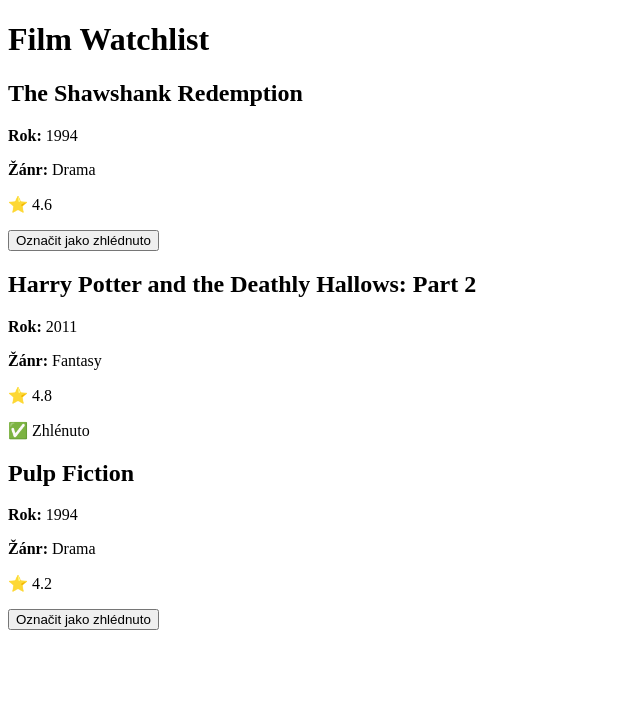
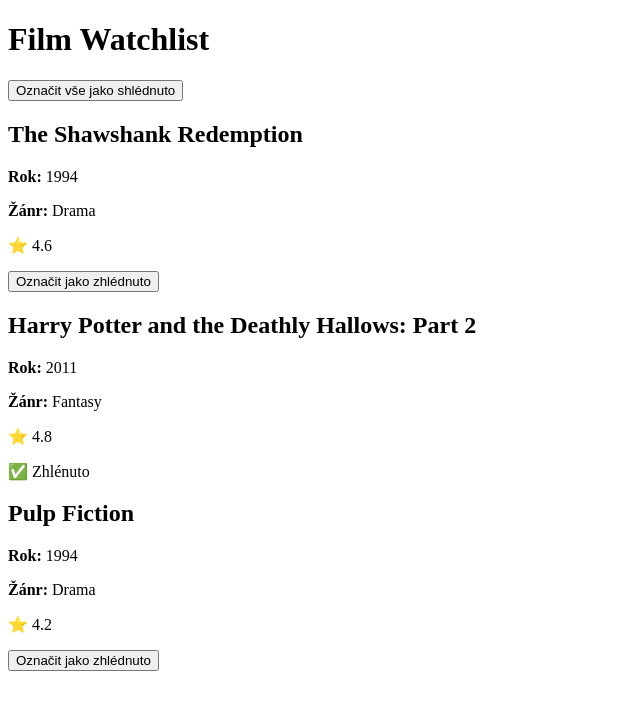
Before and after one commit to pydt00/react-project-pydt00, a React (Vite) app: page / in a window 1280 px wide. Shown: the top 710 px of the page, without its empty margins (0-640 px from the left). Built offline with nearby package versions, Linux system fonts and the light colour scheme.

Commit message:
feat: custom hook, useWatchlist, propojeni s film listem

```diff
--- a/src/components/FilmCard.tsx
+++ b/src/components/FilmCard.tsx
@@ -1,23 +1,23 @@
 import { useState } from 'react';
 import type { Film } from '../types/Film.tsx';
+import { useWatchlist } from '@/hooks/useWatchlist.tsx';
 
 type Props = {
-    film: Film;
+    film: Film,
+    onToggle: (title:string) => void;
 }
 
-export default function FilmCard({ film } : Props) {
-    const [watched, setWatched] = useState(film.watched);
-
+export default function FilmCard(p : Props) {
     return (
         <div>
-            <h2>{film.title}</h2>
-            <p><b>Rok:</b> {film.year}</p>
-            <p><b>Žánr:</b> {film.genre}</p>
-            <p><span>⭐</span> {film.rating}</p>
-            {watched ?
+            <h2>{p.film.title}</h2>
+            <p><b>Rok:</b> {p.film.year}</p>
+            <p><b>Žánr:</b> {p.film.genre}</p>
+            <p><span>⭐</span> {p.film.rating}</p>
+            {p.film.watched ?
                 <p><span>✅</span> Zhlénuto</p>
             :
-                <button onClick={() => {setWatched(true); console.log('Set film to watched!')}}>
+                <button onClick={() => {p.onToggle(p.film.title)}}>
                     Označit jako zhlédnuto
                 </button>
             }
--- a/src/components/FilmList.tsx
+++ b/src/components/FilmList.tsx
@@ -1,7 +1,8 @@
 import FilmCard from '@/components/FilmCard.tsx';
 import type { Film } from '../types/Film.tsx';
+import { useWatchlist } from '@/hooks/useWatchlist.tsx';
 
-const mockFilms: Film[] = [
+const initialFilms: Film[] = [
     {
         title: "The Shawshank Redemption",
         year: 1994,
@@ -24,10 +25,13 @@
 ];
 
 export default function FilmList() {
+    const {films, toggleWatched, setAllAsWatched} = useWatchlist(initialFilms);
+
     return (
         <div>
-            {mockFilms.map(film => (
-                <FilmCard film={film} />
+            <button onClick={setAllAsWatched}>Označit vše jako shlédnuto</button>
+            {films.map(film => (
+                <FilmCard film={film} onToggle={toggleWatched}/>
             ))}
         </div>
     )
--- /dev/null
+++ b/src/hooks/useWatchlist.tsx
@@ -0,0 +1,21 @@
+import type { Film } from "@/types/Film";
+import { useEffect, useState } from "react";
+
+export function useWatchlist(initialFilms : Film[]) {
+    const [films, setFilms] = useState(initialFilms);
+
+    function toggleWatched (title: string) {
+        setFilms(films.map((film) => film.title === title ? { ...film, watched: !film.watched} : film));
+    }
+
+    function setAllAsWatched () {
+        setFilms((prev) => prev.map(film => ({...film, watched: true})));
+    }
+
+    useEffect(() => {
+        const watchedCount = films.filter(f => f.watched).length;
+        document.title = `Watchlist (${watchedCount}/${films.length} zhlédnuto)`
+    })
+
+    return { films, toggleWatched, setAllAsWatched };
+}
```
